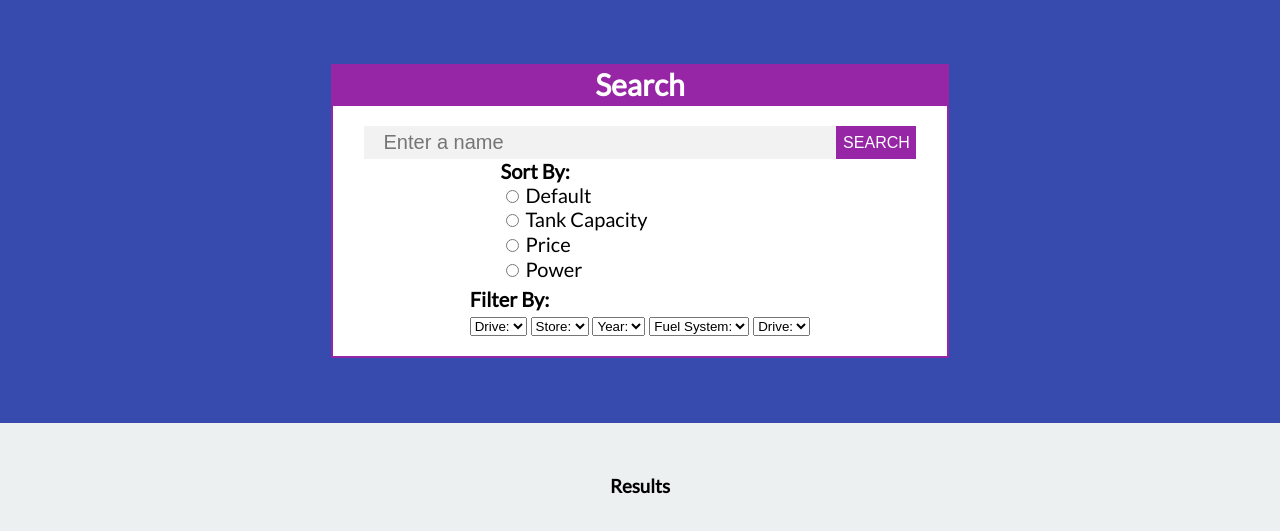
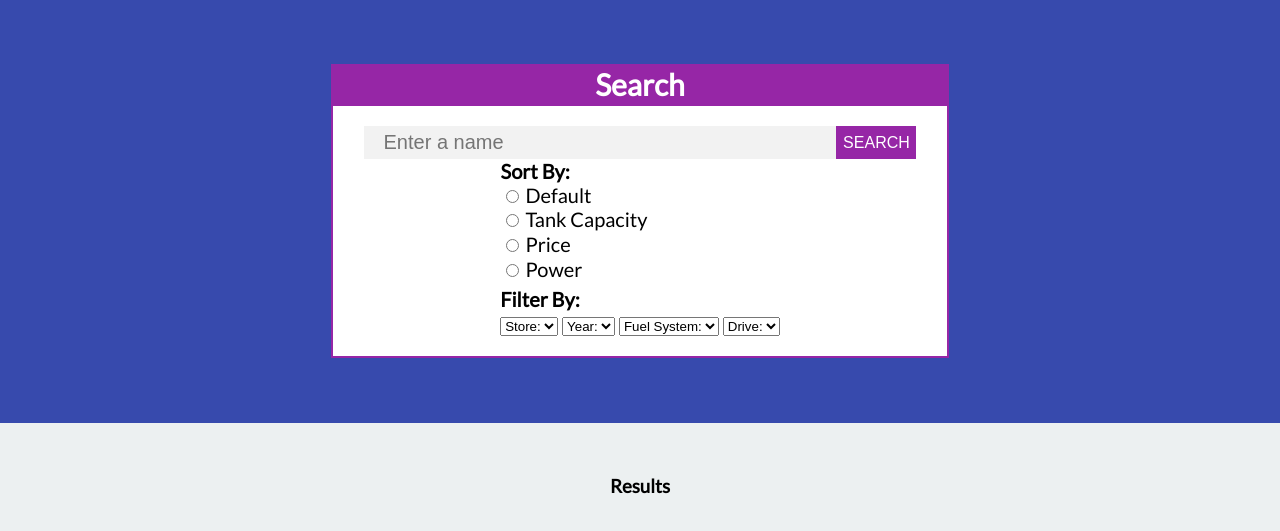
Before and after one commit to Azsorlex26/IFB299-Vroom-x3-Car-Rentals, a Django app: page /vroom/cars/ in a window 1280 px wide. Shown: the part 151-682 px from the top of the page. Run offline with Django 3.2, Linux system fonts and the light colour scheme; data that the repository does not hold is empty.

Commit message:
Removed Duplicate Drive

```diff
--- a/vroom_car_rentals/vroom/templates/vroom/cars.html
+++ b/vroom_car_rentals/vroom/templates/vroom/cars.html
@@ -77,16 +77,6 @@
 
             <div id="filters">
 			<strong>Filter By:</strong> <br>
-			    <select name="drive">
-                    <option value="">Drive:</option>
-                    {% for item in cars %}
-                    {% if not item.drive in filter_names %}
-                    <option value={{ item.drive }}>{{ item.drive }}</option>
-                    {% else %}
-                    <option value={{ item.drive }} selected>{{ item.drive }}</option>
-                    {% endif %}
-                    {% endfor %}
-                </select>
                 <select name="store">
                     <option value="">Store:</option>
                     {% for item in stores %}
```
Also changed, not shown: 1 other file.
